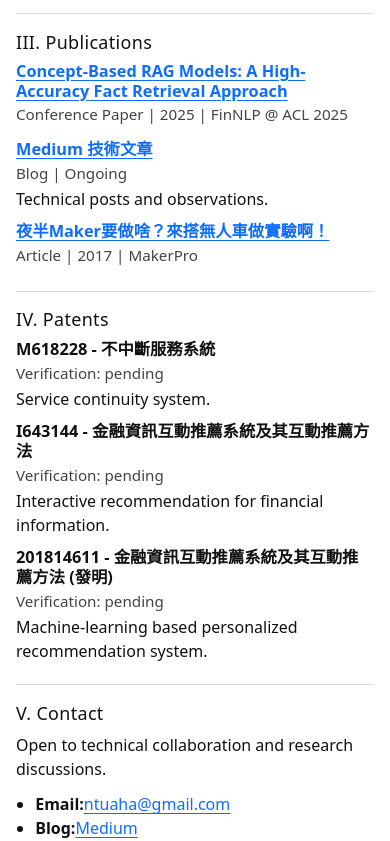
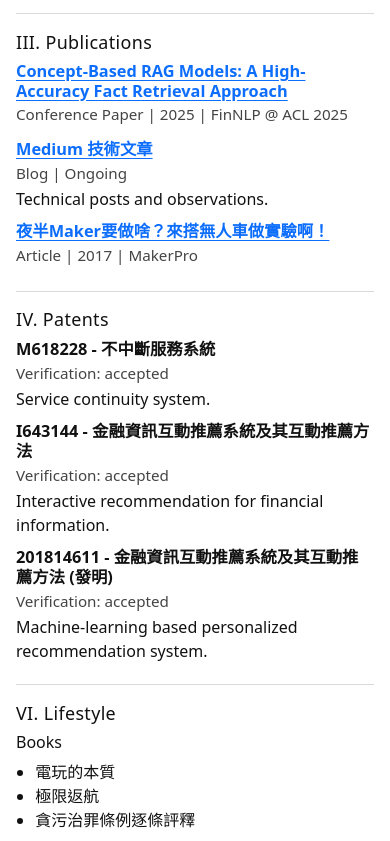
Before and after one commit to ntuaha/ntuaha.github.io, a Vue app: page / in a window 390 px wide. Shown: the part 1156-1997 px from the top of the page. Built offline with nearby package versions, Linux system fonts and the light colour scheme.

Commit message:
feat: add lifestyle section with books games movies and travel

```diff
--- a/src/App.vue
+++ b/src/App.vue
@@ -28,6 +28,7 @@
       <ExperienceSection :experience="profile.experience" />
       <PublicationsSection :publications="profile.publications" />
       <PatentsSection :patents="profile.patents" />
+      <LifestyleSection :lifestyle="profile.lifestyle" />
       <ContactSection :contact="profile.contact" />
       <SourcesSection :sources="profile.sources" />
     </main>
@@ -46,6 +47,7 @@ import PublicationsSection from './components/sections/PublicationsSection.vue';
 import PatentsSection from './components/sections/PatentsSection.vue';
 import ContactSection from './components/sections/ContactSection.vue';
 import SourcesSection from './components/sections/SourcesSection.vue';
+import LifestyleSection from './components/sections/LifestyleSection.vue';
 
 const profile = useProfileData();
 </script>
--- a/src/components/sections/ContactSection.vue
+++ b/src/components/sections/ContactSection.vue
@@ -1,6 +1,6 @@
 <template>
   <section id="contact" class="paper-section">
-    <h2 class="section-title">V. Contact</h2>
+    <h2 class="section-title">VII. Contact</h2>
     <div class="section-body">
       <p class="body-text">{{ contact.description }}</p>
       <ul class="contact-list">
--- /dev/null
+++ b/src/components/sections/LifestyleSection.vue
@@ -0,0 +1,51 @@
+<template>
+  <section id="lifestyle" class="paper-section">
+    <h2 class="section-title">VI. Lifestyle</h2>
+    <div class="section-body">
+      <div class="sub-section">
+        <h3 class="sub-title">Books</h3>
+        <ul class="inline-list">
+          <li v-for="book in lifestyle.books" :key="book.title">{{ book.title }}</li>
+        </ul>
+      </div>
+
+      <div class="sub-section">
+        <h3 class="sub-title">Games</h3>
+        <ul class="inline-list">
+          <li v-for="game in lifestyle.games" :key="game.title">{{ game.title }}</li>
+        </ul>
+      </div>
+
+      <div class="sub-section">
+        <h3 class="sub-title">Movies (Examples)</h3>
+        <div class="media-grid">
+          <article v-for="movie in lifestyle.movies" :key="movie.title" class="media-card">
+            <img v-if="movie.image" :src="movie.image" :alt="movie.title" class="media-image" />
+            <h4>{{ movie.title }}</h4>
+            <p class="meta">{{ movie.year }}<span v-if="movie.note"> | {{ movie.note }}</span></p>
+          </article>
+        </div>
+      </div>
+
+      <div class="sub-section">
+        <h3 class="sub-title">Travel</h3>
+        <div class="media-grid">
+          <article v-for="area in lifestyle.travel" :key="area.region" class="media-card">
+            <img v-if="area.image" :src="area.image" :alt="area.region" class="media-image" />
+            <h4>{{ area.region }}</h4>
+            <p class="body-text">{{ area.places.join(' / ') }}</p>
+          </article>
+        </div>
+      </div>
+    </div>
+  </section>
+</template>
+
+<script setup>
+defineProps({
+  lifestyle: {
+    type: Object,
+    required: true
+  }
+});
+</script>
--- a/src/data/profile.json
+++ b/src/data/profile.json
@@ -2,7 +2,7 @@
   "meta": {
     "subject_name": "林鉦育",
     "last_verified": "2026-02-21",
-    "version": "1",
+    "version": "2",
     "maintainer": "ntuaha"
   },
   "personal": {
@@ -97,24 +97,176 @@
       "number": "M618228",
       "title": "不中斷服務系統",
       "description": "Service continuity system.",
-      "verification": "pending",
+      "verification": "accepted",
       "sourceId": "S1"
     },
     {
       "number": "I643144",
       "title": "金融資訊互動推薦系統及其互動推薦方法",
       "description": "Interactive recommendation for financial information.",
-      "verification": "pending",
+      "verification": "accepted",
       "sourceId": "S1"
     },
     {
       "number": "201814611",
       "title": "金融資訊互動推薦系統及其互動推薦方法 (發明)",
       "description": "Machine-learning based personalized recommendation system.",
-      "verification": "pending",
+      "verification": "accepted",
       "sourceId": "S1"
     }
   ],
+  "lifestyle": {
+    "books": [
+      {
+        "title": "電玩的本質"
+      },
+      {
+        "title": "極限返航"
+      },
+      {
+        "title": "貪污治罪條例逐條評釋"
+      }
+    ],
+    "games": [
+      {
+        "title": "Enders lilis"
+      },
+      {
+        "title": "Enders Magnolis"
+      },
+      {
+        "title": "DQ 7 reinamged"
+      },
+      {
+        "title": "DQ 11s"
+      },
+      {
+        "title": "DQ 6"
+      },
+      {
+        "title": "P5R"
+      },
+      {
+        "title": "Hollow knight"
+      },
+      {
+        "title": "Silksong"
+      },
+      {
+        "title": "人中之龍 7"
+      },
+      {
+        "title": "FF7 remake / rebrith"
+      },
+      {
+        "title": "三角戰略"
+      },
+      {
+        "title": "Octotraveler 0 / 1 / 2"
+      },
+      {
+        "title": "Ys 8 / 9 / 10"
+      },
+      {
+        "title": "超時空之鑰"
+      },
+      {
+        "title": "天地創造"
+      },
+      {
+        "title": "Rockman 3 / 4 / 5 / 6"
+      },
+      {
+        "title": "Rockman X / X2 / X3 / X4 / X5 / X6 / X8"
+      },
+      {
+        "title": "惡魔城 曉月圓舞曲"
+      }
+    ],
+    "movies": [
+      {
+        "title": "Interstellar",
+        "year": "2014",
+        "note": "範例：可替換成你真實清單",
+        "image": "https://picsum.photos/seed/movie-interstellar/420/240"
+      },
+      {
+        "title": "The Lord of the Rings: The Fellowship of the Ring",
+        "year": "2001",
+        "note": "範例",
+        "image": "https://picsum.photos/seed/movie-lotr/420/240"
+      },
+      {
+        "title": "Dune: Part Two",
+        "year": "2024",
+        "note": "範例",
+        "image": "https://picsum.photos/seed/movie-dune2/420/240"
+      }
+    ],
+    "travel": [
+      {
+        "region": "日本",
+        "places": [
+          "北海道",
+          "仙台",
+          "山陰",
+          "山陽",
+          "四國",
+          "東京",
+          "京都",
+          "大阪",
+          "廣島"
+        ],
+        "image": "https://picsum.photos/seed/travel-japan/640/360"
+      },
+      {
+        "region": "中國",
+        "places": [
+          "北京",
+          "上海",
+          "杭州"
+        ],
+        "image": "https://picsum.photos/seed/travel-china/640/360"
+      },
+      {
+        "region": "中東",
+        "places": [
+          "杜拜",
+          "阿布達比",
+          "約旦",
+          "以色列",
+          "巴勒斯坦"
+        ],
+        "image": "https://picsum.photos/seed/travel-middleeast/640/360"
+      },
+      {
+        "region": "歐洲",
+        "places": [
+          "德國",
+          "瑞士",
+          "法國"
+        ],
+        "image": "https://picsum.photos/seed/travel-europe/640/360"
+      },
+      {
+        "region": "美洲",
+        "places": [
+          "美國"
+        ],
+        "image": "https://picsum.photos/seed/travel-america/640/360"
+      },
+      {
+        "region": "東南亞",
+        "places": [
+          "泰國",
+          "越南",
+          "新加玻"
+        ],
+        "image": "https://picsum.photos/seed/travel-sea/640/360"
+      }
+    ],
+    "sourceId": "S5"
+  },
   "contact": {
     "description": "Open to technical collaboration and research discussions.",
     "methods": [
@@ -148,6 +300,10 @@
       "text": "Patents"
     },
     {
+      "href": "#lifestyle",
+      "text": "Lifestyle"
+    },
+    {
       "href": "#contact",
       "text": "Contact"
     }
@@ -176,6 +332,12 @@
       "title": "MakerPro article",
       "url": "https://makerpro.cc/2017/08/taking-autonomous-car-at-midnight-in-taipei-for-maker-experiments/",
       "accessed": "2026-02-21"
+    },
+    {
+      "id": "S5",
+      "title": "Personal curated list (books, games, movies, travel)",
+      "url": "https://ntuaha.github.io/",
+      "accessed": "2026-02-21"
     }
   ]
 }
--- a/src/style.css
+++ b/src/style.css
@@ -145,6 +145,41 @@ main {
   font-size: 0.88rem;
 }
 
+.sub-section {
+  display: grid;
+  gap: 0.45rem;
+}
+
+.sub-title {
+  margin: 0;
+  font-size: 1rem;
+}
+
+.media-grid {
+  display: grid;
+  grid-template-columns: repeat(2, minmax(0, 1fr));
+  gap: 0.85rem;
+}
+
+.media-card {
+  border: 1px solid var(--paper-line);
+  padding: 0.6rem;
+  display: grid;
+  gap: 0.4rem;
+}
+
+.media-card h4 {
+  margin: 0;
+  font-size: 0.96rem;
+}
+
+.media-image {
+  width: 100%;
+  aspect-ratio: 16 / 9;
+  object-fit: cover;
+  border: 1px solid var(--paper-line);
+}
+
 @media (max-width: 700px) {
   .paper-layout {
     padding: 1.2rem 1rem 2rem;
@@ -158,4 +193,8 @@ main {
     width: 140px;
     height: 140px;
   }
+
+  .media-grid {
+    grid-template-columns: 1fr;
+  }
 }
```
Also changed, not shown: scripts/transform-data-md.mjs (+20 -5 lines), 2 other files (tests, documents, lock files or other folders).
